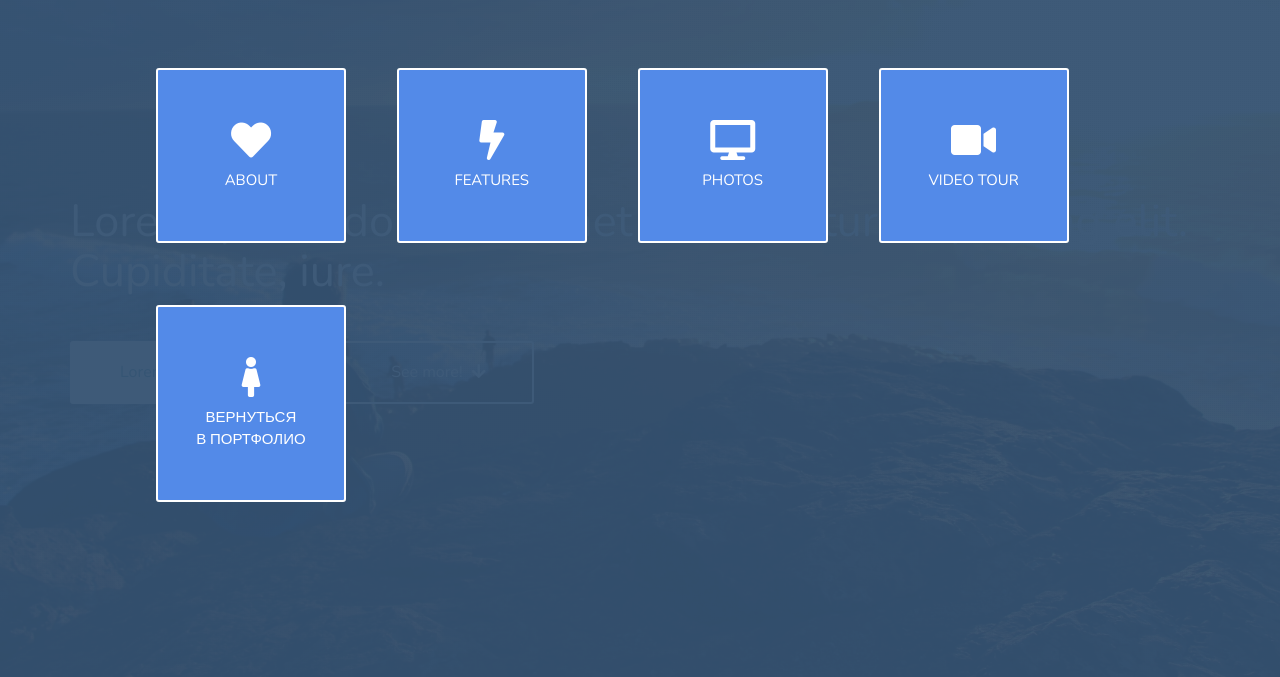
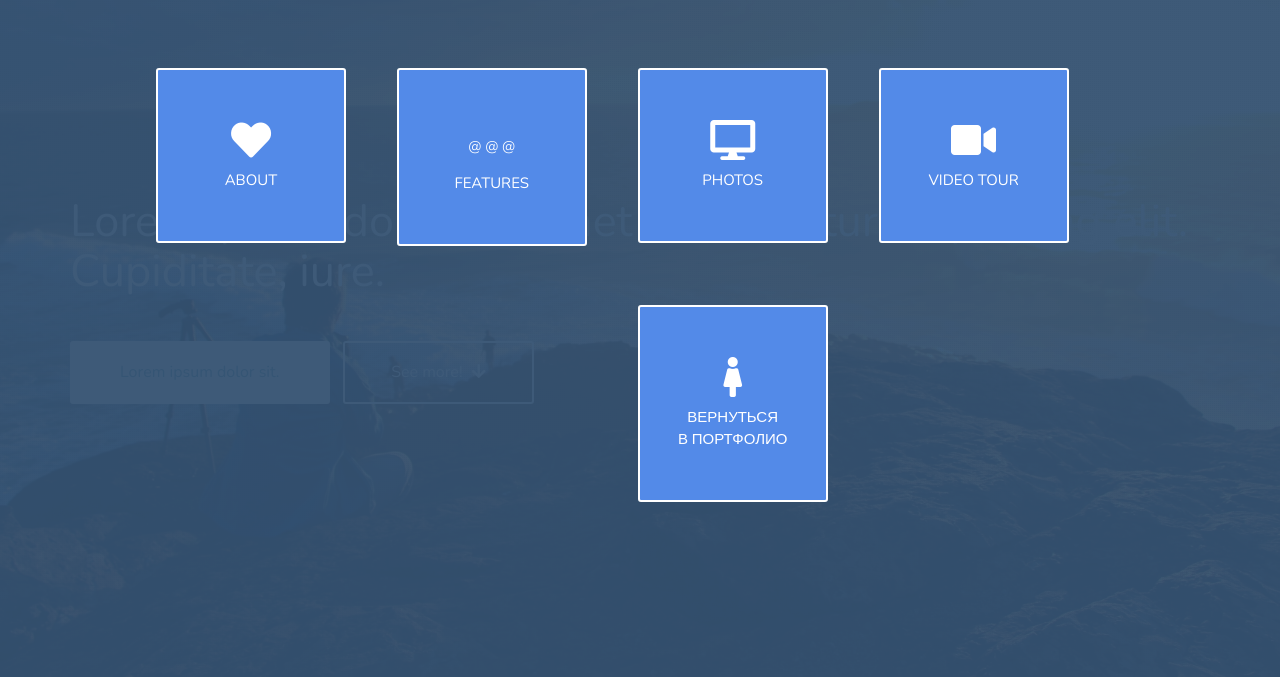
Before and after one commit to dariadia/website-australia, a plain HTML site: page index.html in a window 1280 px wide. Both pictures are taken after a click on the link 1192 px from the left and 73 px from the top of the page. Shown: the part 123-800 px from the top of the page. Drawn offline with nearby package versions, Linux system fonts and the light colour scheme.

Commit message:
minor improvements

```diff
--- a/index.html
+++ b/index.html
@@ -472,7 +472,7 @@
 		<nav>
 			<ul>
 				<li class="overlay-elem"><a href="#about"><i class="fa fa-heart"></i>About</a></li>
-				<li class="overlay-elem"><a href="#features"><i class="fa fa-flash"></i>Features</a></li>
+				<li class="overlay-elem"><a href="#features"><p>&#64; &#64; &#64;</p> Features</a></li>
 				<li class="overlay-elem"><a href="#photos"><i class="fa fa-desktop"></i>Photos</a></li>
 				<li class="overlay-elem"><a href="video.html"><i class="fa fa-video"></i>Video Tour</a></li>
 				<li class="overlay-elem"><a href="http://www.diachkova-cv.ru"><i class="fas fa-female"></i>Вернуться
```
Also changed, not shown: video.html (+1 -1 lines), 6 other files.
